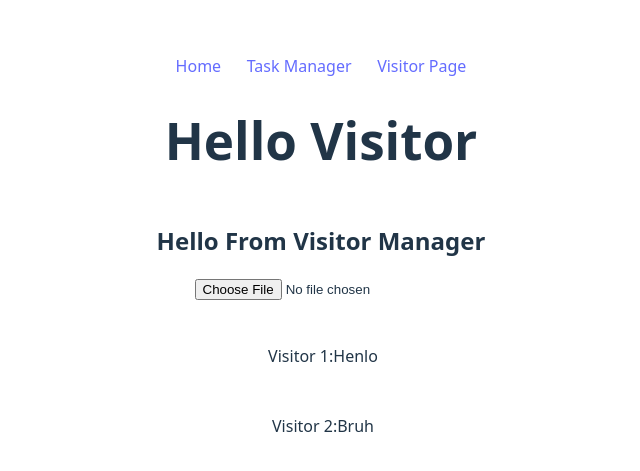
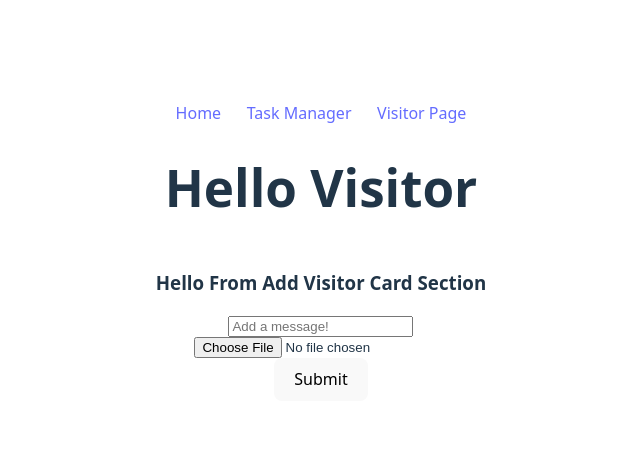
Before and after one commit to pkingGMU/household-ts-app, a React (Vite) app in the folder client/: page /VisitorPage in a window 1280 px wide. Shown: the part 133-604 px from the top of the page, without its empty margins (319-959 px from the left). Built offline with nearby package versions, Linux system fonts and the light colour scheme.

Commit message:
Componenet add visitor card and on submit functionality

```diff
--- /dev/null
+++ b/client/src/components/AddVisitorCard.tsx
@@ -0,0 +1,18 @@
+import UploadImage from "./UploadImage";
+
+type AddVisitorCardProps = {
+    onSubmit: () => void;
+};
+
+export default function AddVisitorCard({ onSubmit }: AddVisitorCardProps) {
+    return (
+        <>
+            <h3>Hello From Add Visitor Card Section</h3>
+            <input type="text" placeholder="Add a message!" />
+            <UploadImage />
+            <button type="submit" onClick={onSubmit}>
+                Submit
+            </button>
+        </>
+    );
+}
--- a/client/src/components/ListVisitorCards.tsx
+++ b/client/src/components/ListVisitorCards.tsx
@@ -1,20 +1,17 @@
-import VisitorCard from "./VisitorCard.tsx";
-import type { VisitorCardType } from "./VisitorCard.tsx";
-
-const cards: VisitorCardType[] = [
-    { id: 1, text: "Henlo", img: "" },
-    { id: 2, text: "Bruh", img: "" },
-];
-
-export default function ListVisitorCards() {
+import VisitorCard, { type VisitorCardType } from "./VisitorCard.tsx";
+type ListVisitorCardsProps = {
+    cards: VisitorCardType[] | null;
+};
+export default function ListVisitorCards({ cards }: ListVisitorCardsProps) {
     return (
         <>
             <ul>
-                {cards.map((visitor) => (
-                    <li key={visitor.id}>
-                        <VisitorCard {...visitor} />
-                    </li>
-                ))}
+                {cards &&
+                    cards.map((visitor: any) => (
+                        <li key={visitor.id}>
+                            <VisitorCard {...visitor} />
+                        </li>
+                    ))}
             </ul>
         </>
     );
--- a/client/src/components/VisitorManager.tsx
+++ b/client/src/components/VisitorManager.tsx
@@ -1,11 +1,20 @@
+import AddVisitorTask from "./AddVisitorCard.tsx";
 import ListVisitorCards from "./ListVisitorCards.tsx";
-import UploadImage from "./UploadImage.tsx";
+import { useState } from "react";
+import type { VisitorCardType } from "./VisitorCard.tsx";
+
 export default function VisitorManager() {
+    const [cards, setCards] = useState<VisitorCardType[] | null>(null);
+
+    const handleAddVisitorCard = () => {
+        console.log("Adding Visitor Card");
+        setCards([{ id: 1, text: "Bruh", img: "" }]);
+    };
+
     return (
         <>
-            <h2>Hello From Visitor Manager</h2>
-            <UploadImage />
-            <ListVisitorCards />
+            <AddVisitorTask onSubmit={handleAddVisitorCard} />
+            <ListVisitorCards cards={cards} />
         </>
     );
 }
```
